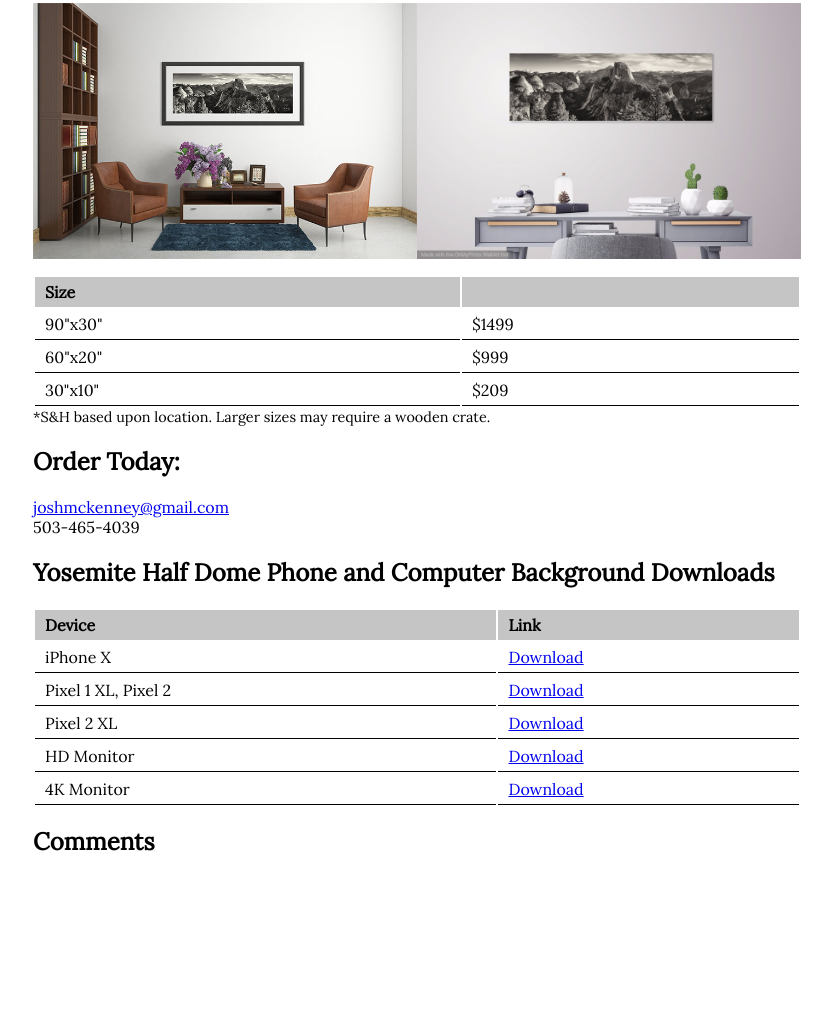
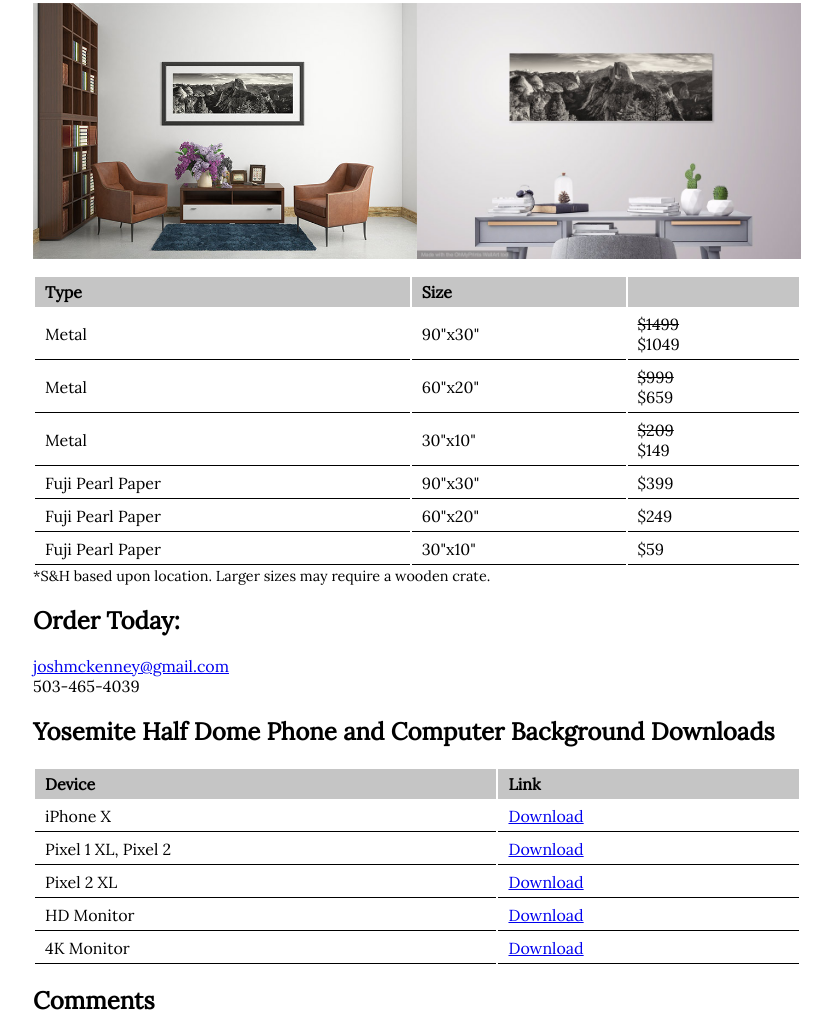
Before and after one commit to jmckenney/halfdomephoto.com, a website built with webpack: page www/index.html in a window 1280 px wide. Shown: the part 881-1917 px from the top of the page, without its empty margins (223-1055 px from the left). Before the commit the page ends 1758 px from the top, so only its background shows below. Built offline with nearby package versions, Linux system fonts and the light colour scheme.

Commit message:
Sale on metal, added paper prints.

```diff
--- a/www/index.html
+++ b/www/index.html
@@ -35,20 +35,39 @@
         alt="Half Dome Metal Print Panorama Office Framed">
       <table id="order">
         <tr>
+          <th>Type</th>
           <th>Size</th>
           <th></th>
         </tr>
         <tr>
+          <td>Metal</td>
           <td>90"x30"</td>
-          <td>$1499</td>
+          <td><strike>$1499</strike><br>$1049</td>
         </tr>
         <tr>
+          <td>Metal</td>
           <td>60"x20"</td>
-          <td>$999</td>
+          <td><strike>$999</strike><br>$659</td>
         </tr>
         <tr>
+          <td>Metal</td>
           <td>30"x10"</td>
-          <td>$209</td>
+          <td><strike>$209</strike><br>$149</td>
+        </tr>
+        <tr>
+          <td>Fuji Pearl Paper</td>
+          <td>90"x30"</td>
+          <td>$399</td>
+        </tr>
+        <tr>
+          <td>Fuji Pearl Paper</td>
+          <td>60"x20"</td>
+          <td>$249</td>
+        </tr>
+        <tr>
+          <td>Fuji Pearl Paper</td>
+          <td>30"x10"</td>
+          <td>$59</td>
         </tr>
       </table>
       <span class="small">*S&amp;H based upon location. Larger sizes may require a wooden crate.</span>
--- a/www/js/index.js
+++ b/www/js/index.js
@@ -25,9 +25,9 @@ var Home = (function () {
 
     Home.prototype.waitForMainImageLoad = function () {
         let img = new Image();
-        img.src = "https://www.halfdomephoto.com/img/mobile-bg.jpg";
+        img.src = "http://192.168.1.3:8080/img/portland-skyline-photo-bg.jpg";
         img.onload = function() {
-            mainLargePhoto.setAttribute("src", "https://www.halfdomephoto.com/img/mobile-bg.jpg");
+            mainLargePhoto.setAttribute("src", "http://192.168.1.3:8080/img/portland-skyline-photo-bg.jpg");
             mainLargePhoto.classList.add("loaded");
             progressContainer.style.display = "none";
         }
```
Also changed, not shown: www/js/bundle.js (+3 -3 lines), 1 other file.
